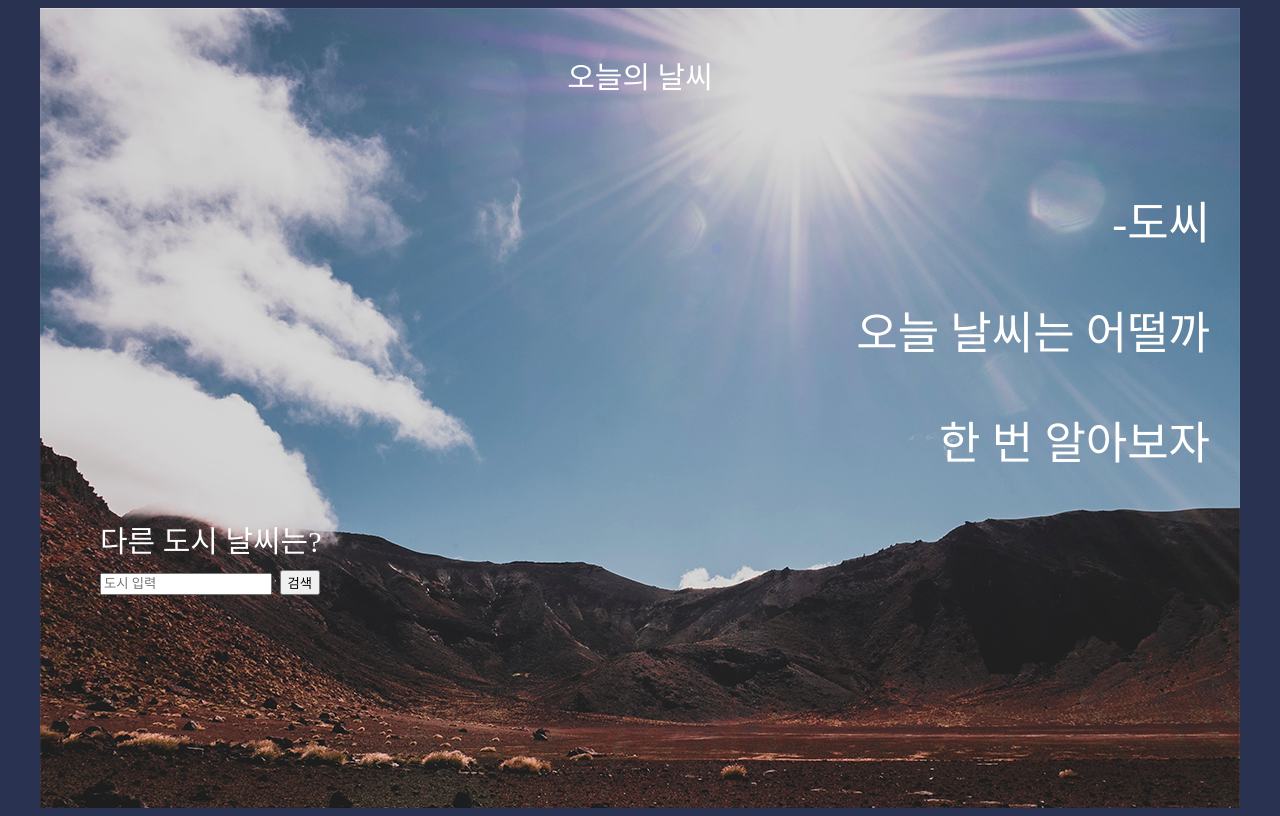
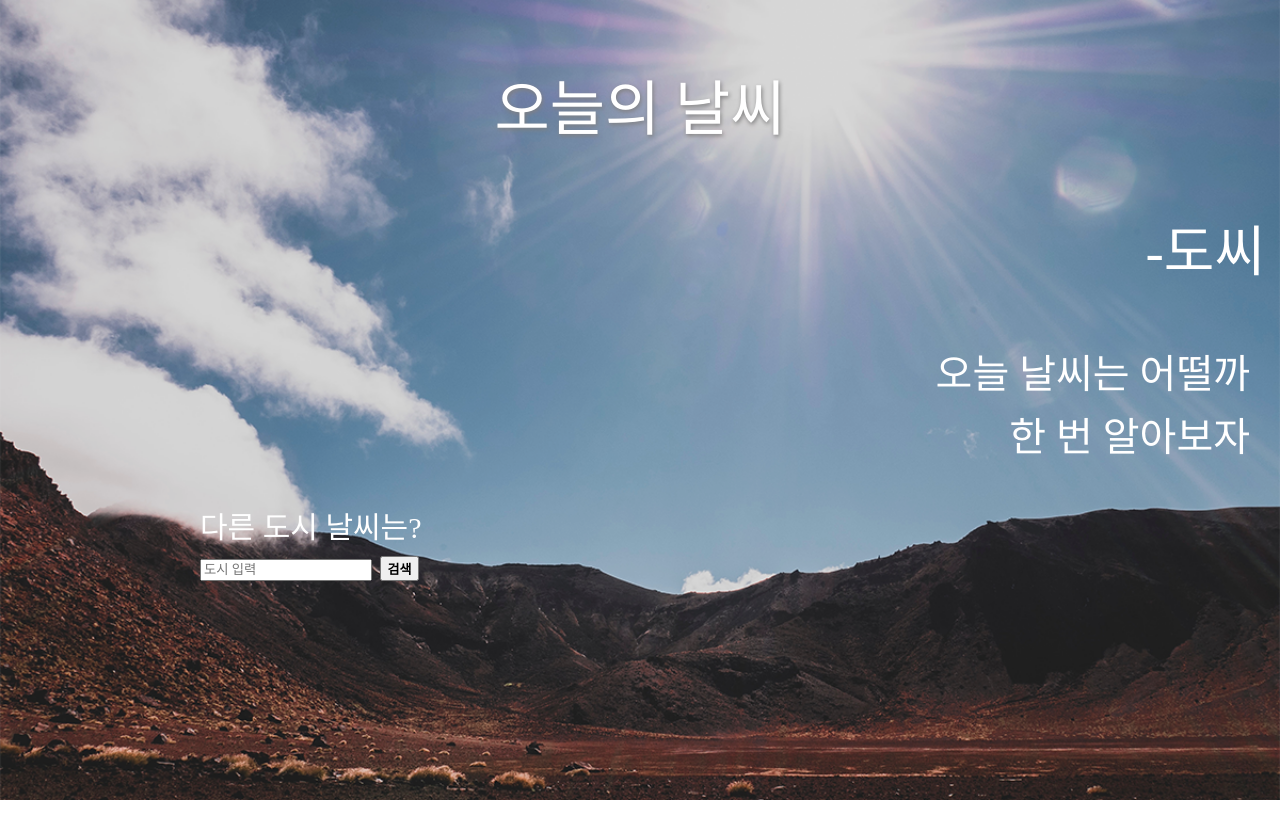
Before and after one commit to jomminii/weather_team, a plain HTML site: page index.html in a window 1280 px wide. Drawn offline with Linux system fonts and the light colour scheme; some packages are replaced by stand-ins of ours; a web font is replaced by a local one.

Commit message:
hackerton

```diff
--- a/data.js
+++ b/data.js
@@ -1,25 +1,24 @@
-
 // 날씨 관련 문구 데이터
 let weatherMatching = {
-    "01d" : ["해가 쨍쨍하다", "선크림 바르면 이뻐해줄게"],
-    "01n" : ["밤 하늘에 구름 한 점 없다", "별똥별 떨어지나 한 번 쳐다보자"],
-    "02d" : ["구름이 좀 있다","그래도 선크림 발라야 덜 늙는다"],
-    "02n" : ["구름이 좀 있다","난 이런 날씨가 좋더라고"],
-    "03d" : ["흐려죽겠다","분위기 꾸리꾸리한데 힙합이나 틀어봐"],
-    "03n" : ["흐린 밤하늘이다","달 어디갔냐"],
-    "04d" : ["먹구름이 껴있다","거참 씨꺼멓네, 집에 가고 싶다"],
-    "04n" : ["먹구름이 껴있다","어서 집에 들어가, 귀신 나온다"],
-    "09d" : ["소나기가 쏟아진다", "풉 내가 우산 가지고 가랬지?"],
-    "09n" : ["소나기가 쏟아진다", "귀찮으니 나 부르지 말고 우산 사서 쓰고 와"],
-    "10d" : ["비가 온다", "퇴근하고 파막 ㄱ?"],
-    "10n" : ["비가 온다", "신발 안젖게 맨발로 퇴근하자"],
-    "11d" : ["천둥 번개 친다", "괜찮아, 키 작아서 번개 안 맞아"],
-    "11n" : ["천둥 번개 친다", "이제 곧 종말이 오나보다"],
-    "13d" : ["눈 내린다", "1. 눈을 뭉친다, 2. 너에게 던진다"],
-    "13n" : ["눈 내린다", "빙판길에 넘어지면 황천길 가는 수가 있어"],
-    "50d" : ["안개 껴있다", "앞이 안보이지? 네 미래야"],
-    "50n" : ["안개 껴있다", "이런날 운전하면 그게 네 마지막 운전이 될거야"]
- }
+  "01d": ["해가 쨍쨍하다", "👓 선크림 바르면 이뻐해줄게"],
+  "01n": ["밤 하늘에 구름 한 점 없다", "🌠별똥별 떨어지나 한 번 쳐다보자"],
+  "02d": ["☁구름이 좀 있다", "그래도 선크림 발라야 덜 늙는다"],
+  "02n": ["구름이 좀 있다", "난 이런 날씨가 좋더라고"],
+  "03d": ["흐려죽겠다", "분위기 꾸리꾸리한데 🎧힙합이나 틀어봐"],
+  "03n": ["흐린 밤하늘이다", "달 어디갔냐"],
+  "04d": ["🌪먹구름이 껴있다", "거참 씨꺼멓네, 집에 가고 싶다"],
+  "04n": ["먹구름이 껴있다", "어서 집에 들어가, 👻귀신 나온다"],
+  "09d": ["소나기가 쏟아진다", "풉 내가 우산☔ 가지고 가랬지?"],
+  "09n": ["소나기가 쏟아진다", "귀찮으니 나 부르지 말고 우산 사서 쓰고 와🤡"],
+  "10d": ["비가 온다", "퇴근하고 🥘파막 ㄱ?"],
+  "10n": ["비가 온다", "신발 안젖게 맨발로 퇴근하자"],
+  "11d": ["천둥 번개 친다", "괜찮아, 키 작아서 ⚡번개 안 맞아"],
+  "11n": ["천둥 번개 친다", "이제 곧 종말이 오나보다"],
+  "13d": ["눈 내린다", "1. 눈을 뭉친다, 2. 너에게 던진다🤾‍♂️"],
+  "13n": ["눈 내린다", "빙판길에 넘어지면 👼황천길 가는 수가 있어"],
+  "50d": ["안개 껴있다", "앞이 안보이지? 네 미래야"],
+  "50n": ["안개 껴있다", "이런날 🚓운전하면 그게 네 마지막 운전이 될거야"]
+};
 
 //  forecast 인덱스에 매칭할 요일 데이터
- let day = ["일", "월", "화", "수", "목", "금", "토"];
+let day = ["일", "월", "화", "수", "목", "금", "토"];
--- a/forecast.js
+++ b/forecast.js
@@ -1,4 +1,3 @@
-
 // <!-- 3일 예측치 만들어서 붙이기 -->
 
 // <div class = "forecastContainer">
@@ -14,23 +13,20 @@
 const forecastContainer = document.querySelector(".forecastContainer");
 const forecastList = document.querySelector(".forecastList");
 
+// get forecast information
+const forecast = { 0: {}, 1: {}, 2: {}, 3: {}, 4: {}, 5: {}, 6: {}, 7: {} }; // forecast 정보를 담을 객체
 
-
-// get forecast information
-const forecast = {0 : {}, 1: {}, 2 : {}, 3 : {}, 4 : {}, 5 : {}, 6 : {}, 7 : {}}; // forecast 정보를 담을 객체
-
-
-
-function getForecast(latitude, longitude){
+function getForecast(latitude, longitude) {
   let api = `https://api.openweathermap.org/data/2.5/forecast?lat=${latitude}&lon=${longitude}&appid=${key}`;
 
   fetch(api)
-        .then(function(response){
+    .then(function(response) {
       let data = response.json();
       return data;
     })
-        .then(function(data){
-            for(let i = 0 ; i < 8 ; i ++){ // 8 시간대의 정보를 담음
+    .then(function(data) {
+      for (let i = 0; i < 8; i++) {
+        // 8 시간대의 정보를 담음
         forecast[i].temperature = Math.floor(data.list[i].main.temp - KELVIN);
         forecast[i].description = data.list[i].weather[0].description;
         forecast[i].iconId = data.list[i].weather[0].icon;
@@ -40,11 +36,9 @@ function getForecast(latitude, longitude){
         var date = new Date(data.list[i].dt * 1000); // 1000을 곱해 초단위로 만들어줌
         forecast[i].day = day[date.getDay()];
         forecast[i].time = date.getHours();
-
       }
-
     })
-        .then(function(){
+    .then(function() {
       addForecast();
     });
 }
@@ -53,14 +47,19 @@ function getForecast(latitude, longitude){
 
 function addForecast() {
   document.querySelector("ul").innerHTML = "";
-    for (let i = 0; i < 8; i++) { //3시간씩 8번, 24시간
+  for (let i = 0; i < 8; i++) {
+    //3시간씩 8번, 24시간
     const li = document.createElement("li");
     const template = document.querySelector("#forecastTemp");
     const clone = document.importNode(template.content, true);
 
-        clone.querySelector(".day").textContent = `${forecast[i].day} ${forecast[i].time}시`;
+    clone.querySelector(
+      ".day"
+    ).textContent = `${forecast[i].day} ${forecast[i].time}시`;
     clone.querySelector(".img").src = `icons/${forecast[i].iconId}.png`;
-        clone.querySelector(".forecastTemperature").textContent = `${forecast[i].temperature}도씨`;
+    clone.querySelector(
+      ".forecastTemperature"
+    ).textContent = `${forecast[i].temperature}도씨`;
 
     li.appendChild(clone);
     forecastList.appendChild(li);
--- a/style.css
+++ b/style.css
@@ -4,21 +4,26 @@
 }
 
 body {
-  background-color: #293251;
+  cursor: pointer;
+  margin: 0;
 }
 
 .container {
-  width: 1200px;
-  height: 800px;
   background-image: url("images/01d.png");
-  margin: auto;
+  background-position: center;
+  background-size: cover; /* 배경 크기만큼 이미지가 꽉 채워진다. */
+  position: fixed; /* 이미지의 위치를 고정시킨다*/
+  width: 100%; /* 넓이를 100%로 늘린다.*/
+  height: 100%; /* 높이를 100%로 늘린다.*/
 }
 
 .app-title {
+  text-shadow: 1px 2px 4px grey;
   text-align: center;
-  padding: 15px;
-  font-size: 30px;
+  padding: 0px;
+  font-size: 60px;
   color: white;
+  margin-bottom: 0px;
 }
 
 .notification {
@@ -36,27 +41,30 @@ body {
 
 .temperature p {
   color: white;
-  font-size: 45px;
+  font-size: 55px;
   text-align: right;
-  margin-right: 30px;
+  margin-right: 15px;
 }
 
 .weather-description p {
   color: white;
-  font-size: 45px;
+  font-size: 40px;
   text-align: right;
   margin-right: 30px;
+  margin-top: 0px;
+  margin-bottom: 5px;
 }
 
 .weather-say p {
   color: white;
-  font-size: 45px;
+  font-size: 40px;
   text-align: right;
   margin-right: 30px;
+  margin-top: 0px;
 }
 
 .city-search {
-  margin-left: 60px;
+  margin-left: 25vmin;
   color: white;
   font-size: 30px;
 }
@@ -65,33 +73,49 @@ body {
   margin-bottom: 0px;
 }
 
+button {
+  transition: all 0.3s linear;
+  font-weight: bold;
+  font-size: 13px;
+}
+
+button:hover {
+  color: pink;
+  font-size: 15px;
+  font-weight: bold;
+}
+
 /* forecast */
 .forecastTempContainer {
   width: 100px;
-  height: 150px;
-  background-color: whitesmoke;
+  height: 100px;
+  justify-content: space-between;
 }
 
 .forecastList {
   display: flex;
   flex-direction: row;
-  margin-left: auto;
+  margin-left: 13vmin;
+  list-style: none;
 }
 
 li {
   margin-left: 20px;
-  list-style: none;
 }
 
 .day {
+  color: white;
   padding-top: 20px;
   text-align: center;
 }
 
 .img {
-  width: 60px;
+  display: block;
+  margin: auto;
+  width: 50px;
 }
 
 .forecastTemperature {
+  color: white;
   text-align: center;
 }
```
Lines whose indentation alone changed are shown as unchanged.
